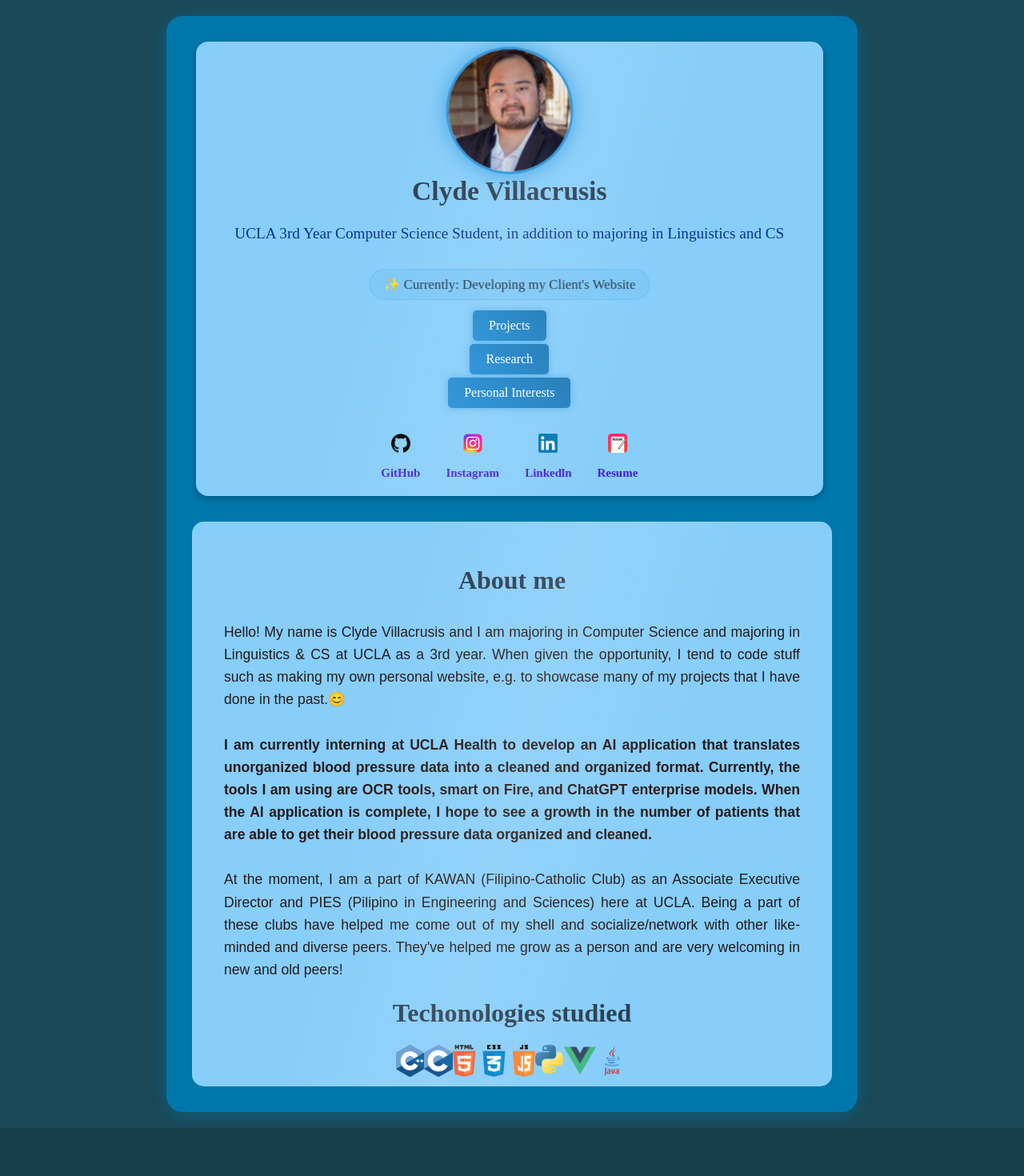
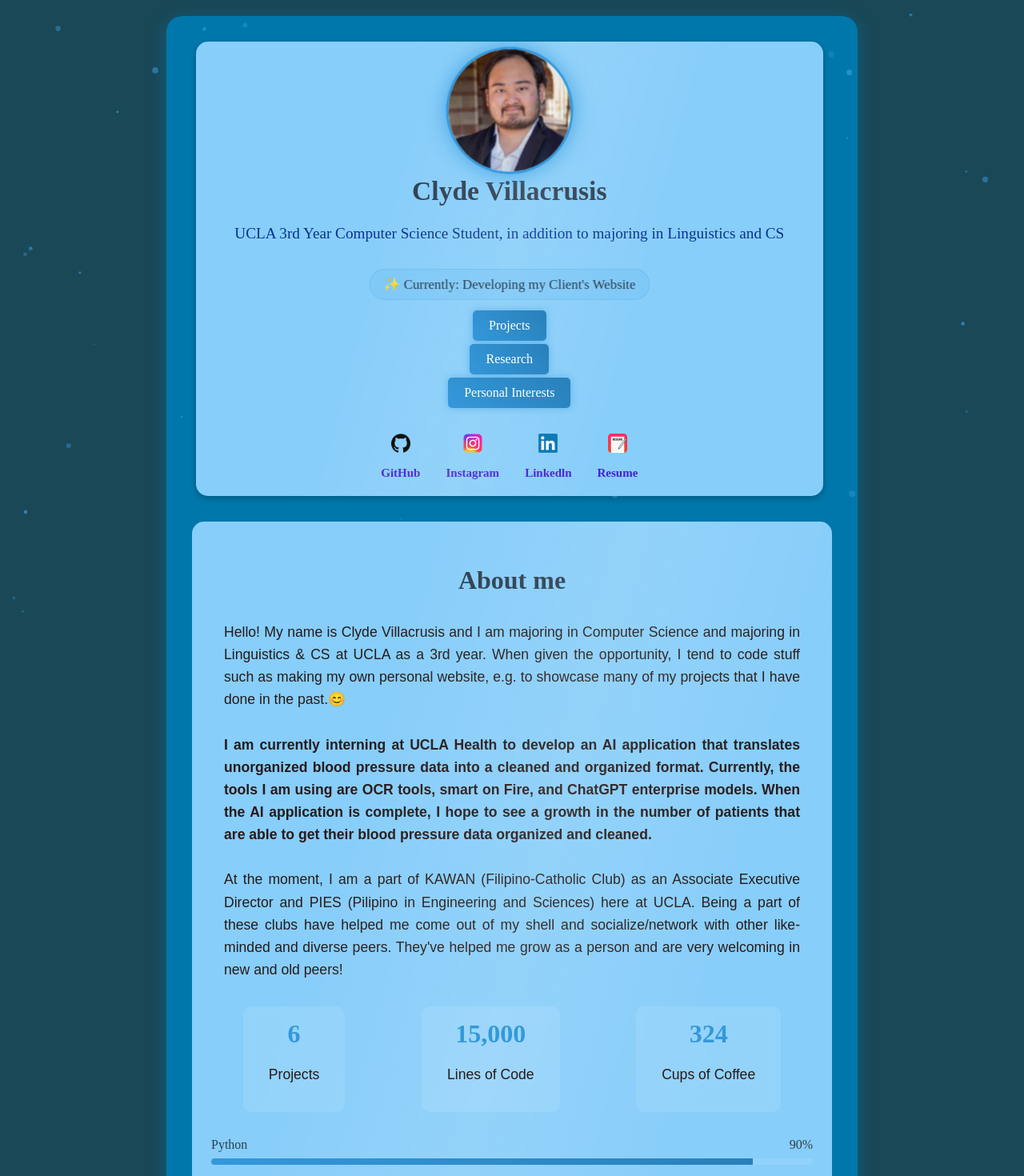
Before and after one commit to Clyde0513/portfolio, a Vue app: page / in a window 1280 px wide. Shown: the top 1470 px of the page at 80% size. Before the commit the page ends 1410 px from the top, so only its background shows below. Built offline with nearby package versions, Linux system fonts and the light colour scheme.

Commit message:
Added progress bar and achievemets, as well as particles in my main page

```diff
--- a/src/components/mainCard.vue
+++ b/src/components/mainCard.vue
@@ -1,5 +1,5 @@
 <script setup>
-import { ref } from 'vue';
+import { ref, onMounted } from 'vue';
 import { config } from '../utils/envUtility';
 
 const error = ref(null);
@@ -29,13 +29,116 @@ const getRandomEmoji = () => {
   const emojis = ['👨‍💻', '🚀', '💡', '⚡', '✨'];
   return emojis[Math.floor(Math.random() * emojis.length)];
 };
+
+const achievements = ref({
+  projects: 0,
+  codeLines: 0,
+  caffeineCups: 0
+});
+
+const skills = [
+  { name: 'Python', level: 90 },
+  { name: 'JavaScript', level: 85 },
+  { name: 'Vue.js', level: 85 },
+  { name: 'C++', level: 50 },
+  { name: 'Java', level: 50 }
+];
+
+onMounted(() => {
+  // Animate achievement counters
+  const targetAchievements = { projects: 6, codeLines: 15000, caffeineCups: 324 };
+  Object.keys(targetAchievements).forEach(key => {
+    let current = 0;
+    const target = targetAchievements[key];
+    const increment = Math.ceil(target / 100);
+    const interval = setInterval(() => {
+      current += increment;
+      if (current >= target) {
+        achievements.value[key] = target;
+        clearInterval(interval);
+      } else {
+        achievements.value[key] = current;
+      }
+    }, 20);
+  });
+
+  // Initialize particles
+  initParticles();
+});
+
+const initParticles = () => {
+  const canvas = document.querySelector('.particles');
+  if (!canvas) return;
+
+  const ctx = canvas.getContext('2d');
+  const particles = [];
+
+  // Set canvas size to window size
+  const resizeCanvas = () => {
+    canvas.width = window.innerWidth;
+    canvas.height = window.innerHeight;
+  };
+
+  window.addEventListener('resize', resizeCanvas);
+  resizeCanvas();
+
+  // Particle class
+  class Particle {
+    constructor() {
+      this.x = Math.random() * canvas.width;
+      this.y = Math.random() * canvas.height;
+      this.size = Math.random() * 3 + 1;
+      this.speedX = Math.random() * 3 - 1.5;
+      this.speedY = Math.random() * 3 - 1.5;
+      this.opacity = Math.random() * 0.5 + 0.3;
+    }
+
+    update() {
+      this.x += this.speedX;
+      this.y += this.speedY;
+
+      if (this.x > canvas.width) this.x = 0;
+      if (this.x < 0) this.x = canvas.width;
+      if (this.y > canvas.height) this.y = 0;
+      if (this.y < 0) this.y = canvas.height;
+    }
+
+    draw() {
+      ctx.fillStyle = `rgba(52, 152, 219, ${this.opacity})`;
+      ctx.beginPath();
+      ctx.arc(this.x, this.y, this.size, 0, Math.PI * 2);
+      ctx.fill();
+    }
+  }
+
+  // Create particles
+  const createParticles = () => {
+    for (let i = 0; i < 50; i++) {
+      particles.push(new Particle());
+    }
+  };
+
+  // Animation loop
+  const animate = () => {
+    ctx.clearRect(0, 0, canvas.width, canvas.height);
+
+    particles.forEach(particle => {
+      particle.update();
+      particle.draw();
+    });
+
+    requestAnimationFrame(animate);
+  };
+
+  createParticles();
+  animate();
+};
 </script>
 
 <template>
-
   <div class="wrapper">
+    <canvas class="particles"></canvas>
     <div class="main-container">
-
       <div class="container-one">
         <div class="profile">
           <img src="../assets/me.png" alt="my photo">
@@ -54,29 +157,25 @@ const getRandomEmoji = () => {
             <router-link to="/interests" class="tech-button">Personal Interests</router-link>
           </div>
         </div>
-
         <div class="social-links">
           <div class="link">
-                <a href = "https://github.com/Clyde0513">
-                <img src ="../assets/github.png" alt = "" >
+            <a href="https://github.com/Clyde0513">
+              <img src="../assets/github.png" alt="">
               <h2>GitHub</h2>
             </a>
           </div>
-
           <div class="link">
-                <a href = "https://www.instagram.com/sagec1313/">
-                <img src ="../assets/ig.png" alt = "" >
+            <a href="https://www.instagram.com/sagec1313/">
+              <img src="../assets/ig.png" alt="">
               <h2>Instagram</h2>
             </a>
-
           </div>
           <div class="link">
-            <a href = " https://www.linkedin.com/in/clydevillacrusis/">
-                <img src ="../assets/linkedln.png" alt = "" >
+            <a href=" https://www.linkedin.com/in/clydevillacrusis/">
+              <img src="../assets/linkedln.png" alt="">
               <h2>Linkedln</h2>
             </a>
           </div>
-
           <div class="link">
             <a @click.prevent="downloadResume" href="#">
               <img src="../assets/resume.png" alt="PDF">
@@ -86,57 +185,76 @@ const getRandomEmoji = () => {
         </div>
       </div>
       <div class="container-two">
-    <div class = 'about-me'>
-        <h1 class = 'about-me-1'>About me</h1>
+        <div class='about-me'>
+          <h1 class='about-me-1'>About me</h1>
           <p>Hello! My name is Clyde Villacrusis and I am majoring in Computer Science and majoring in Linguistics & CS at UCLA as a 3rd year.
             When given the opportunity, I tend to code stuff such as making my own personal website, e.g. to showcase
             many of my projects that I have done in the past.😊
-        <br/>
-        <br/>
+            <br />
+            <br />
             <b>I am currently interning at UCLA Health to develop an AI application that translates unorganized
               blood pressure data into a cleaned and organized format. Currently, the tools I am using are OCR tools,
               smart on Fire, and ChatGPT enterprise models. When the AI application is complete, I hope to see a growth
               in the number of patients that are able to get their blood pressure data organized and cleaned.</b>
-        <br/>
-        <br/>
+            <br />
+            <br />
             At the moment, I am a part of KAWAN (Filipino-Catholic Club) as an Associate Executive Director and PIES (Pilipino in Engineering and Sciences) here at UCLA. Being a part of these clubs have helped me come out
             of my shell and socialize/network with other like-minded and diverse peers. They've helped me grow as a person and are very welcoming in new and old peers!
           </p>
-
+        </div>
+        <div class="achievements">
+          <div class="achievement-item">
+            <h3>{{ achievements.projects }}</h3>
+            <p>Projects</p>
+          </div>
+          <div class="achievement-item">
+            <h3>{{ achievements.codeLines.toLocaleString() }}</h3>
+            <p>Lines of Code</p>
+          </div>
+          <div class="achievement-item">
+            <h3>{{ achievements.caffeineCups }}</h3>
+            <p>Cups of Coffee</p>
+          </div>
+        </div>
+        <div class="skills-container">
+          <div v-for="skill in skills" :key="skill.name" class="skill-bar">
+            <div class="skill-info">
+              <span>{{ skill.name }}</span>
+              <span>{{ skill.level }}%</span>
+            </div>
+            <div class="progress-bar">
+              <div class="progress" :style="{ width: `${skill.level}%` }"></div>
+            </div>
+          </div>
         </div>
         <div class="techonology-section">
           <h1>Techonologies studied</h1>
           <div class="logos">
-            <img src = "../assets/c++.png" alt = "C++ Language Logo">
-            <img src = "../assets/C.png" alt = "C Language Logo">
-            <img src = "../assets/Js.png" alt = "JS Language Logo">
-            <img src = "../assets/python.png" alt = "Python Language Logo">
-            <img src = "../assets/Vue.png" alt = "Vue Language Logo">
-            <img src = "../assets/java.png" alt = "Java Language Logo">
+            <img src="../assets/c++.png" alt="C++ Language Logo">
+            <img src="../assets/C.png" alt="C Language Logo">
+            <img src="../assets/Js.png" alt="JS Language Logo">
+            <img src="../assets/python.png" alt="Python Language Logo">
+            <img src="../assets/Vue.png" alt="Vue Language Logo">
+            <img src="../assets/java.png" alt="Java Language Logo">
             <div class="tech-tooltip" v-for="tech in technologies" :key="tech.name">
               <img :src="tech.logo" :alt="tech.name">
               <span class="tooltip-text">{{ tech.experience }}</span>
             </div>
           </div>
-
         </div>
         <div class="button-container">
-
           <!-- <div class="research-button">
-            <router-link to = "Research" class = 'research-text'>  </router-link>
+            <router-link to="Research" class='research-text'> </router-link>
           </div>
-        <router-view/> -->
+          <router-view /> -->
         </div>
       </div>
     </div>
   </div>
 </template>
 
-
-
 <style scoped>
-
-    .wrapper{
+.wrapper {
   display: flex;
   justify-content: center;
   align-items: center;
@@ -145,10 +263,12 @@ const getRandomEmoji = () => {
   background-color: #163f4b;
   animation: backgroundPulse 10s ease-in-out infinite;
 }
-    img{
+
+img {
   height: 10px;
 }
-    .main-container{
+
+.main-container {
   max-width: 800px;
   width: 100%;
   background: rgb(0, 119, 171);
@@ -157,7 +277,8 @@ const getRandomEmoji = () => {
   padding: 2rem;
   animation: containerGlow 3s ease-in-out infinite;
 }
-    .container-one{
+
+.container-one {
   background-color: lightskyblue;
   padding: 1%;
   margin-left: 0.6%;
@@ -168,20 +289,22 @@ const getRandomEmoji = () => {
   overflow: hidden;
 }
 
+.container-one:hover {
+  transform: scale(1.05);
+  transition: transform 0.8s;
+}
+
+.container-one {
+  transition: transform 0.8s;
+}
 
 .container-one:hover {
   transform: scale(1.05);
   transition: transform 0.8s;
 }
-    .container-one {
-        transition: transform 0.8s;
-    }
-    .container-one:hover {
-        transform: scale(1.05);
-        transition: transform 0.8s;
-    }
 
-    .container-one::before, .container-two::before {
+.container-one::before,
+.container-two::before {
   content: '';
   position: absolute;
   top: -50%;
@@ -204,7 +327,6 @@ const getRandomEmoji = () => {
   text-align: center;
   margin-bottom: 2rem;
 }
-
 
 .profile img {
   width: 150px;
@@ -247,7 +369,7 @@ const getRandomEmoji = () => {
   gap: 2rem;
 }
 
-    .container-two{
+.container-two {
   margin-top: 2rem;
   padding: 1.5rem;
   background: rgba(21, 191, 229, 0.1);
@@ -258,30 +380,28 @@ const getRandomEmoji = () => {
   overflow: hidden;
 }
 
-
-
-    .link a{
+.link a {
   text-decoration: none;
   color: rgb(70, 31, 212);
   font-size: 10px;
 }
-    .link img{
+
+.link img {
   width: 24px;
   height: 24px;
 }
 
-    .about-me-1{
+.about-me-1 {
   text-align: center;
   padding: 10px;
   font-family: 'sans-serif';
+}
 
-    }
 .about-me h2 {
   color: white;
   font-size: 1.8rem;
   margin-bottom: 1rem;
   text-align: center;
-
 }
 
 .container-two p {
@@ -296,6 +416,7 @@ const getRandomEmoji = () => {
 .about-me-1 p:hover {
   transform: scale(1.05);
 }
+
 .container-two:hover {
   transform: scale(1.05);
   transition: transform 0.8s;
@@ -304,14 +425,13 @@ const getRandomEmoji = () => {
 .container-two {
   transition: transform 0.8s;
 }
+
 .container-two:hover {
   transform: scale(1.05);
   transition: transform 0.8s;
 }
 
-
-
-    .logos img{
+.logos img {
   height: 2.5rem;
   transition: transform 0.3s, filter 0.3s;
 }
@@ -347,21 +467,23 @@ const getRandomEmoji = () => {
   opacity: 1;
 }
 
-    .research-button{
+.research-button {
   background-color: rgb(33, 7, 128);
   margin: 5px;
   border-radius: 15px;
   padding: 8px;
 }
-    .research-button router-link{
+
+.research-button router-link {
   text-decoration: none;
   color: rgb(255, 255, 255);
 }
 
-    .research-text{
+.research-text {
   color: white;
 }
-    .button-container{
+
+.button-container {
   display: flex;
   flex: row;
   justify-content: center;
@@ -396,33 +518,128 @@ const getRandomEmoji = () => {
 }
 
 @keyframes backgroundPulse {
-        0%, 100% { background-color: #163f4b; }
-        50% { background-color: #1a4857; }
+  0%,
+  100% {
+    background-color: #163f4b;
+  }
+  50% {
+    background-color: #1a4857;
+  }
 }
 
 @keyframes containerGlow {
-        0%, 100% { box-shadow: 0 4px 15px rgba(0, 119, 171, 0.3); }
-        50% { box-shadow: 0 4px 25px rgba(0, 119, 171, 0.5); }
+  0%,
+  100% {
+    box-shadow: 0 4px 15px rgba(0, 119, 171, 0.3);
+  }
+  50% {
+    box-shadow: 0 4px 25px rgba(0, 119, 171, 0.5);
+  }
 }
 
 @keyframes profilePulse {
-        0%, 100% { transform: scale(1); box-shadow: 0 0 15px rgba(52, 152, 219, 0.5); }
-        50% { transform: scale(1.02); box-shadow: 0 0 25px rgba(52, 152, 219, 0.8); }
+  0%,
+  100% {
+    transform: scale(1);
+    box-shadow: 0 0 15px rgba(52, 152, 219, 0.5);
+  }
+  50% {
+    transform: scale(1.02);
+    box-shadow: 0 0 25px rgba(52, 152, 219, 0.8);
+  }
 }
 
 @keyframes glowingBorder {
-        0% { transform: rotate(0deg); }
-        100% { transform: rotate(360deg); }
+  0% {
+    transform: rotate(0deg);
+  }
+  100% {
+    transform: rotate(360deg);
+  }
 }
 
 @keyframes pulse {
-      0% { transform: scale(1); }
-      50% { transform: scale(1.05); }
-      100% { transform: scale(1); }
+  0% {
+    transform: scale(1);
+  }
+  50% {
+    transform: scale(1.05);
+  }
+  100% {
+    transform: scale(1);
+  }
 }
 
-    @media only screen and (max-width: 950px){
-        .main-container{
+@keyframes progressAnimation {
+  from {
+    transform: scaleX(0);
+  }
+  to {
+    transform: scaleX(1);
+  }
+}
+
+.particles {
+  position: fixed;
+  top: 0;
+  left: 0;
+  width: 100%;
+  height: 100%;
+  pointer-events: none;
+  z-index: 0;
+}
+
+.achievements {
+  display: flex;
+  justify-content: space-around;
+  margin: 2rem 0;
+  gap: 1rem;
+}
+
+.achievement-item {
+  text-align: center;
+  background: rgba(255, 255, 255, 0.1);
+  padding: 1rem;
+  border-radius: 10px;
+  backdrop-filter: blur(5px);
+}
+
+.achievement-item h3 {
+  font-size: 2rem;
+  color: #3498db;
+  margin: 0;
+}
+
+.skills-container {
+  margin: 2rem 0;
+}
+
+.skill-bar {
+  margin: 1rem 0;
+}
+
+.skill-info {
+  display: flex;
+  justify-content: space-between;
+  margin-bottom: 0.5rem;
+}
+
+.progress-bar {
+  height: 8px;
+  background: rgba(255, 255, 255, 0.1);
+  border-radius: 4px;
+  overflow: hidden;
+}
+
+.progress {
+  height: 100%;
+  background: linear-gradient(90deg, #3498db, #2980b9);
+  transform-origin: left;
+  animation: progressAnimation 1.5s ease-out forwards;
+}
+
+@media only screen and (max-width: 950px) {
+  .main-container {
     width: 95%;
   }
 
```
Lines whose indentation alone changed are shown as unchanged.
